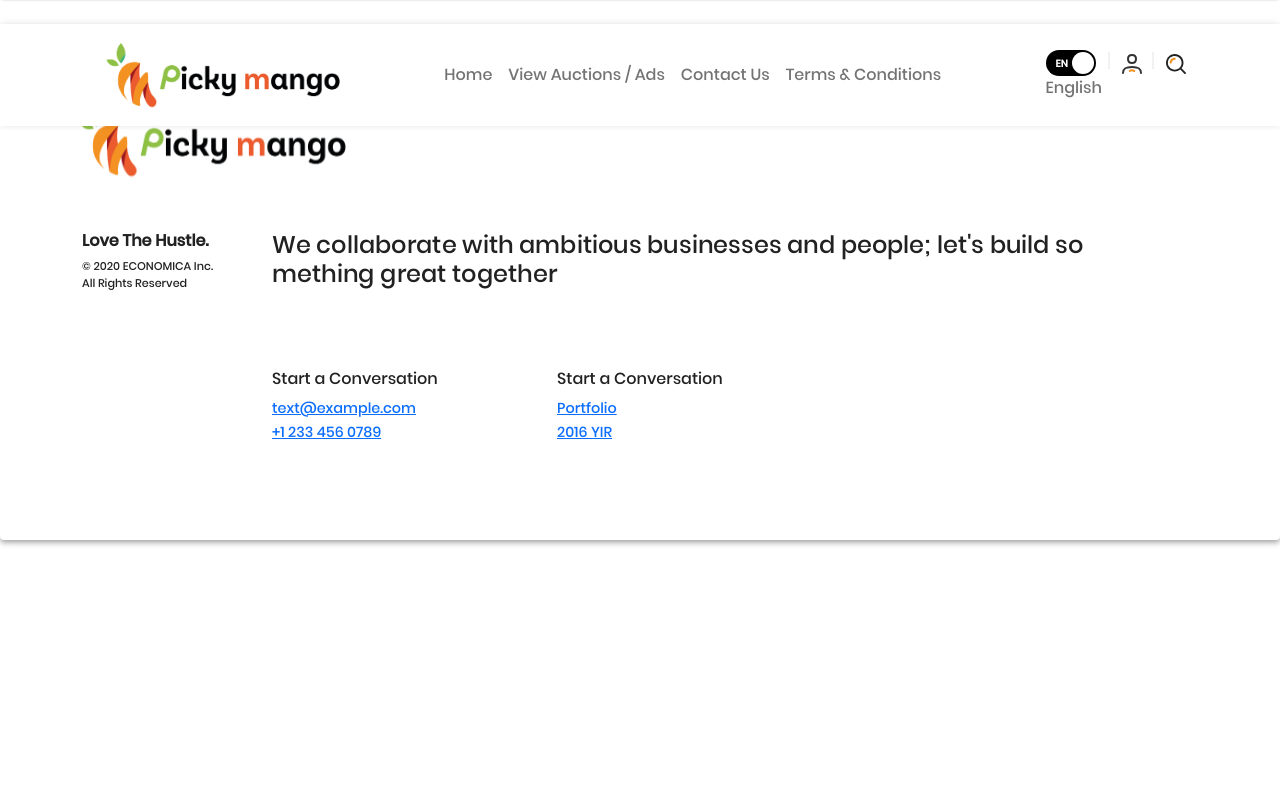
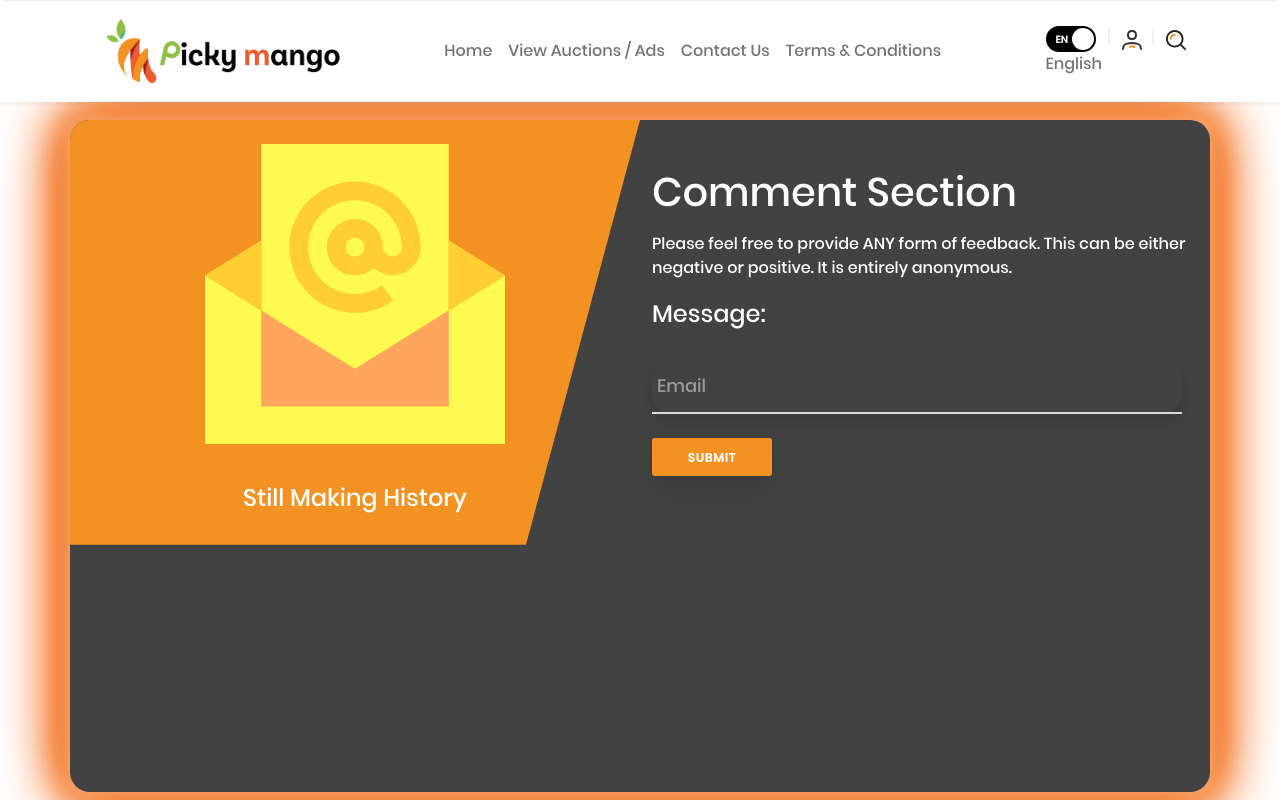
Before and after one commit to adeebahmad01/picky-mango, a React (Create React App) app in the folder ClientApp/: page /contact in a window 1280 px wide. Shown: the top 800 px of the page. Built offline with nearby package versions, Linux system fonts and the light colour scheme.

Commit message:
Slider Updated

```diff
--- a/ClientApp/src/App.js
+++ b/ClientApp/src/App.js
@@ -7,6 +7,7 @@ import "./styles/defaults.css";
 import "./styles/rtl.css";
 import "./styles/ltr.css";
 import "./styles/home.css";
+import "./styles/contact.css";
 import Footer from "./components/Layout/Footer";
 
 const colors = {
--- a/ClientApp/src/Routes.jsx
+++ b/ClientApp/src/Routes.jsx
@@ -1,11 +1,13 @@
-import React from 'react';
-import { Route, Switch } from 'react-router-dom';
-import Home from './components/Home';
+import React from "react";
+import { Route, Switch } from "react-router-dom";
+import Contact from "./components/Contact";
+import Home from "./components/Home";
 
 const Routes = () => {
   return (
     <Switch>
-      <Route path="/" component={Home} exact strict />
+      <Route path="/" component={Home} exact />
+      <Route path="/contact" component={Contact} exact />
     </Switch>
   );
 };
--- /dev/null
+++ b/ClientApp/src/components/Contact/index.jsx
@@ -0,0 +1,60 @@
+import React from "react";
+import { ReactComponent as ContactIcon } from "../../images/icons/mail.svg";
+
+const Contact = () => {
+  return (
+    <div className="height">
+      <div className="container round calc_height mt-5">
+        <div className="row h-100">
+          <div
+            style={{ flexDirection: "column" }}
+            className="col-lg-6 colored py-4 clipped d-flex justify-content-center align-items-center"
+          >
+            <ContactIcon height={300} width={300} />
+            <br />
+            <h1 className="title text-center text-white mt-3">
+              Still Making History
+            </h1>
+          </div>
+          <div className="col-lg-6 text-white py-5 position-relative">
+            <h1 className="title heading mb-3">Comment Section</h1>
+            <p className="title para mb-3">
+              Please feel free to provide ANY form of feedback. This can be
+              either negative or positive. It is entirely anonymous.
+            </p>
+            <form id="submit_form" action="/">
+              <label htmlFor="message" className="title mb-2">
+                Message:
+              </label>
+              <div style={{ borderRadius: 20 }} className="shadow me-3">
+                <div
+                  className="wrap-input100 validate-input"
+                  data-validate="Enter username"
+                >
+                  <textarea
+                    type="email"
+                    name="email"
+                    className="input100 browser-default"
+                    required
+                    id="id_email"
+                  />
+                  <span
+                    className="focus-input100"
+                    data-placeholder="Email"
+                  ></span>
+                </div>
+              </div>
+              <div className="mt-4">
+                <button className="submit-button state-0">
+                  <span className="pre-state-msg">Submit</span>
+                </button>
+              </div>
+            </form>
+          </div>
+        </div>
+      </div>
+    </div>
+  );
+};
+
+export default Contact;
--- /dev/null
+++ b/ClientApp/src/styles/contact.css
@@ -0,0 +1,258 @@
+.height {
+  padding-top: 4.5rem;
+}
+.colored {
+  background-color: var(--color-primary);
+}
+.clipped {
+  -webkit-clip-path: polygon(0 0, 100% 0, 80% 100%, 0% 100%);
+  clip-path: polygon(0 0, 100% 0, 80% 100%, 0% 100%);
+  -webkit-backface-visibility: hidden;
+  backface-visibility: hidden;
+}
+
+
+.calc_height {
+  min-height: calc(100vh - 8rem);
+  background-color: #424242;
+  -webkit-animation: glow 1s ease-in-out infinite alternate;
+  animation: glow 1s ease-in-out infinite alternate;
+}
+.drop_shadow {
+  -webkit-filter: drop-shadow(0 0.5rem 1rem rgba(0, 0, 0, 0.15));
+  filter: drop-shadow(0 0.5rem 1rem rgba(0, 0, 0, 0.15));
+}
+.text_colored {
+  color: var(--color-primary);
+}
+.title {
+  font-size: 1.5rem;
+}
+.nav_top {
+  position: fixed;
+  width: 100%;
+  top: 0;
+  z-index: 12;
+}
+.input100 {
+  font-family: Poppins;
+  font-size: 18px;
+  color: #555;
+  line-height: 1.2;
+  display: block;
+  width: 100%;
+  height: 52px;
+  background: transparent;
+  padding: 0 5px;
+}
+
+.validate-input {
+  position: relative;
+}
+
+.wrap-input100 {
+  width: 100%;
+  position: relative;
+  border-bottom: 2px solid #d9d9d9;
+  margin-bottom: 10px;
+  margin-top: 20px;
+}
+
+.focus-input100 {
+  position: absolute;
+  display: block;
+  width: 100%;
+  height: 100%;
+  top: 0;
+  left: 0;
+  pointer-events: none;
+}
+
+
+.focus-input100:before {
+  content: "";
+  display: block;
+  position: absolute;
+  bottom: -2px;
+  left: 0;
+  width: 0;
+  height: 2px;
+  transition: all .4s;
+  background: #2998ff;
+}
+
+
+.input100:focus+.focus-input100:before {
+  width: 100%;
+}
+
+.input100 {
+  font-family: Poppins;
+  font-size: 18px;
+  color: #555;
+  line-height: 1.2;
+  border: 0;
+  resize: none;
+  outline: none !important;
+  display: block;
+  width: 100%;
+  height: 52px;
+  background: transparent;
+  padding: 0 5px;
+}
+
+
+.focus-input100:after {
+  font-family: Poppins;
+  font-size: 18px;
+  color: #999;
+  line-height: 1.2;
+  content: attr(data-placeholder);
+  display: block;
+  width: 100%;
+  position: absolute;
+  top: 15px;
+  left: 0;
+  padding-left: 5px;
+  transition: all .4s;
+}
+
+.input100:focus+.focus-input100:after {
+  top: -20px;
+  font-size: 15px;
+}
+
+.heading {
+  font-size: 2.5rem;
+}
+
+.hide {
+  display: none;
+}
+
+.submit-button {
+  display: block;
+  font-weight: 600;
+  text-transform: uppercase;
+  font-size: 0.75em;
+  letter-spacing: 1px;
+  position: relative;
+  height: 38px;
+  width: 120px;
+  line-height: 38px;
+  overflow: hidden;
+  background: var(--color-primary);
+  border-radius: 3px;
+  box-shadow: 0 15px 30px rgba(0, 0, 0, 0.1);
+  border: 0;
+  cursor: pointer;
+  transition: all 0.3s ease;
+}
+.submit-button:hover,
+.submit-button:focus {
+  box-shadow: 0 5px 15px rgba(0, 0, 0, 0.1);
+}
+.submit-button.animated {
+  -webkit-animation: 0.75s short-press cubic-bezier(0.77, 0, 0.175, 1) forwards;
+  animation: 0.75s short-press cubic-bezier(0.77, 0, 0.175, 1) forwards;
+}
+.submit-button > span {
+  display: block;
+  color: white;
+  text-align: center;
+}
+.submit-button > span.pre-state-msg {
+  transition: all 0.7s cubic-bezier(0.77, 0, 0.175, 1);
+  transition-delay: 0.75s;
+}
+.submit-button.state-1 .pre-state-msg {
+  margin-top: -38px;
+}
+.submit-button.state-2 .pre-state-msg {
+  margin-top: -76px;
+}
+.current-state-msg {
+  position: relative;
+  width: 100%;
+  height: 100%;
+}
+.icon_2 {
+  position: absolute;
+  top: 50%;
+  left: 50%;
+  fill: currentColor;
+  width: 1.6rem;
+  height: auto;
+  -webkit-animation: rotate 1s ease-in-out infinite;
+  animation: rotate 1s ease-in-out infinite;
+}
+@-webkit-keyframes rotate {
+  0% {
+    transform: translate(-50%, -50%) rotate(0deg);
+  }
+  100% {
+    transform: translate(-50%, -50%) rotate(360deg);
+  }
+}
+@keyframes rotate {
+  0% {
+    transform: translate(-50%, -50%) rotate(0deg);
+  }
+  100% {
+    transform: translate(-50%, -50%) rotate(360deg);
+  }
+}
+.round {
+  border-radius: 20px;
+  overflow: hidden;
+}
+.para {
+  font-size: 1rem;
+}
+@media (max-width: 992px) {
+  .clipped {
+    -webkit-clip-path: polygon(0 0, 100% 0, 100% 80%, 0% 100%);
+    clip-path: polygon(0 0, 100% 0, 100% 80%, 0% 100%);
+    -webkit-backface-visibility: hidden;
+    backface-visibility: hidden;
+    flex-direction: row !important;
+  }
+  .clipped svg {
+    width: 150px;
+    margin-right: 3rem;
+  }
+}
+
+.glow {
+  -webkit-animation: glow 1s ease-in-out infinite alternate;
+  animation: glow 1s ease-in-out infinite alternate;
+}
+
+@keyframes glow {
+  from {
+    box-shadow: 0 0 10px rgba(255, 255, 255, 0.3),
+      0 0 20px rgba(255, 255, 255, 0.3), 0 0 30px var(--color-primary-dark),
+      0 0 40px var(--color-primary-dark), 0 0 50px var(--color-primary-dark),
+      0 0 60px var(--color-primary-dark), 0 0 70px var(--color-primary-dark);
+  }
+  to {
+    box-shadow: 0 0 20px rgba(255, 255, 255, 0.3), 0 0 30px var(--color-primary),
+      0 0 40px var(--color-primary), 0 0 50px var(--color-primary),
+      0 0 60px var(--color-primary), 0 0 70px var(--color-primary),
+      0 0 80px var(--color-primary);
+  }
+}
+@-webkit-keyframes glow {
+  from {
+    box-shadow: 0 0 10px rgba(255, 255, 255, 0.3),
+      0 0 20px rgba(255, 255, 255, 0.3), 0 0 30px var(--color-primary-dark),
+      0 0 40px var(--color-primary-dark), 0 0 50px var(--color-primary-dark),
+      0 0 60px var(--color-primary-dark), 0 0 70px var(--color-primary-dark);
+  }
+  to {
+    box-shadow: 0 0 20px rgba(255, 255, 255, 0.3), 0 0 30px var(--color-primary),
+      0 0 40px var(--color-primary), 0 0 50px var(--color-primary),
+      0 0 60px var(--color-primary), 0 0 70px var(--color-primary),
+      0 0 80px var(--color-primary);
+  }
+}
```
Also changed, not shown: ClientApp/src/images/icons/mail.svg (added).
